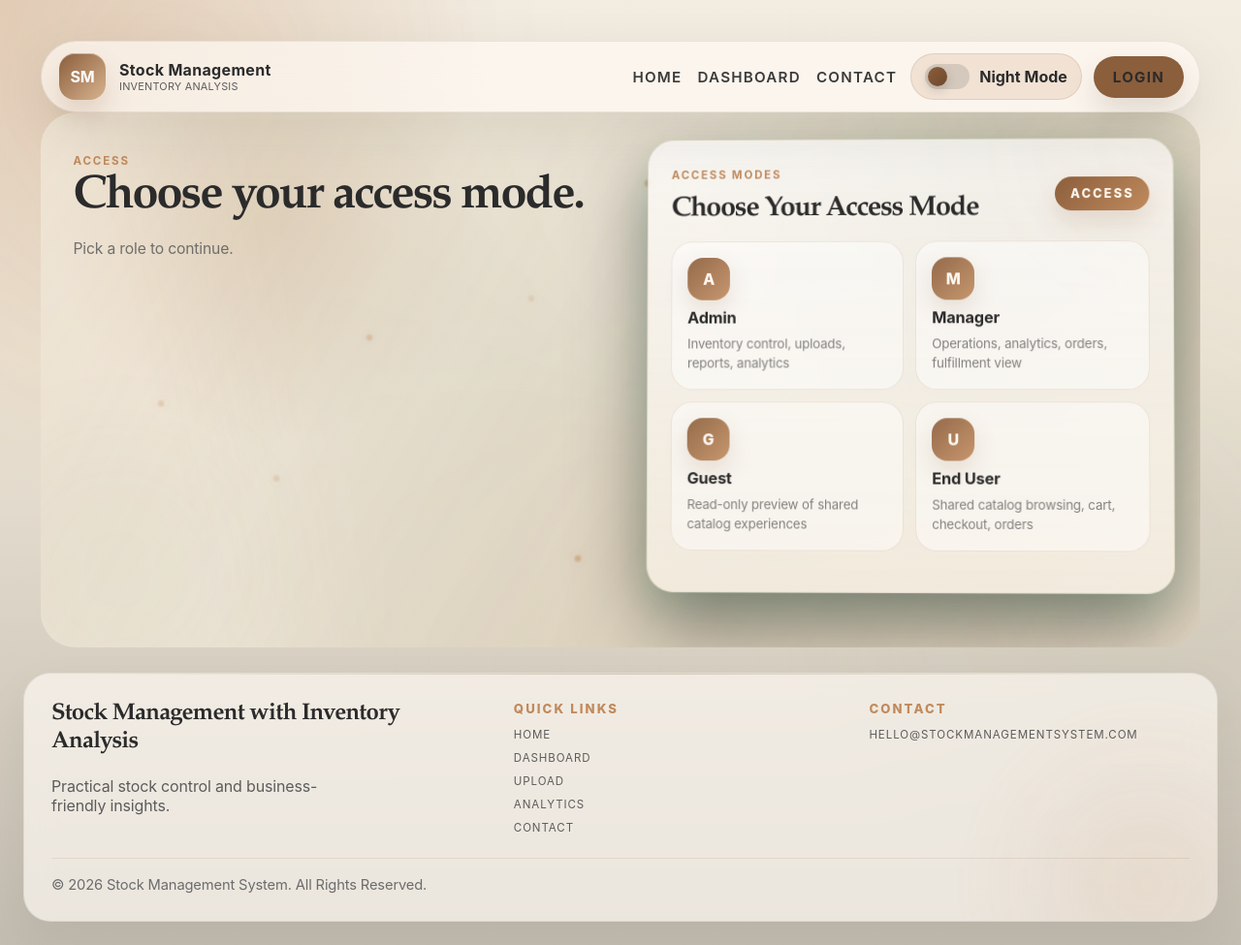
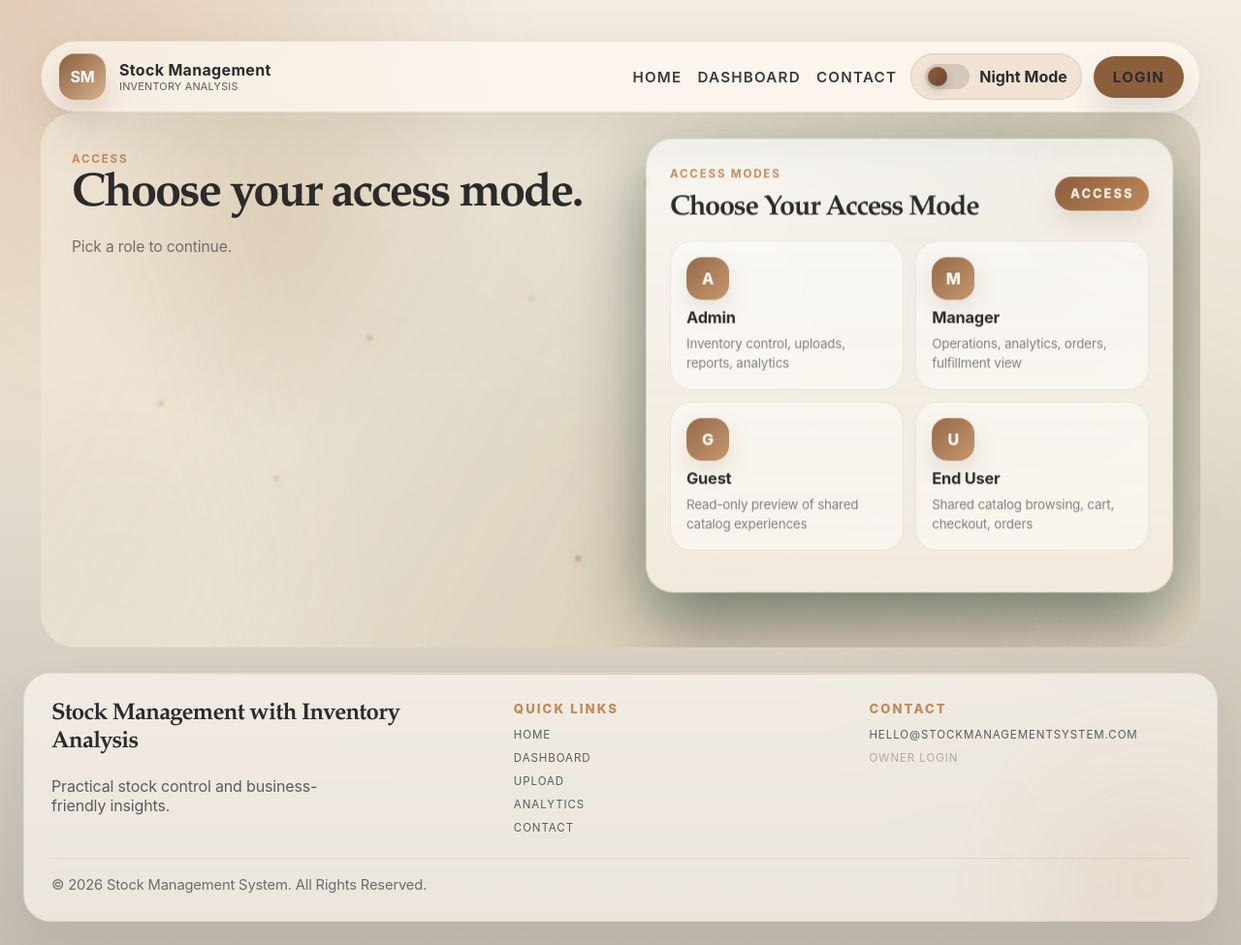
Before and after one commit to srinidhialishetty-ai/stock-management, a Flask app: page /login in a window 1280 px wide. Shown: the whole page at 97% size. Run offline with Flask 3, Linux system fonts and the light colour scheme.

Commit message:
Featured approval of new admin login

```diff
--- a/db.py
+++ b/db.py
@@ -29,9 +29,11 @@
     ("user3", "pass123", "user"),
     ("manager", "manager123", "manager"),
     ("guestdemo", "guest123", "user"),
-    ("srinidhi37", os.getenv("OWNER_SRINIDHI37_PASSWORD", os.getenv("OWNER_SRINIDHI_PASSWORD", "srinidhi-owner123")), "owner"),
-    ("swapna31", os.getenv("OWNER_SWAPNA31_PASSWORD", os.getenv("OWNER_SWAPNA_PASSWORD", "swapna-owner123")), "owner"),
 ]
+OWNER_SEED_USERS = (
+    ("srinidhi37", "1234"),
+    ("swapna31", "1234"),
+)
 
 
 def using_oracle():
@@ -736,6 +738,25 @@
         connection.close()
 
 
+def ensure_owner_users():
+    for username, seed_password in OWNER_SEED_USERS:
+        existing = get_user_by_username(username)
+        password_hash = generate_password_hash(seed_password)
+        if existing:
+            safe_execute(
+                """
+                UPDATE app_users
+                SET role = :role,
+                    password = :password
+                WHERE LOWER(username) = LOWER(:username)
+                """,
+                {"role": "owner", "password": password_hash, "username": username},
+            )
+            continue
+
+        create_user(username, password_hash, "owner")
+
+
 def get_user_by_username(username):
     return fetch_one(
         """
--- a/main.py
+++ b/main.py
@@ -17,7 +17,7 @@
 from werkzeug.security import check_password_hash, generate_password_hash
 from werkzeug.utils import secure_filename
 
-from db import create_user, ensure_core_tables, fetch_all, fetch_one, get_all_users, get_inventory_rows_for_role, get_user_by_identifier, get_user_by_username, insert_inventory_rows, run_schema, safe_execute, try_get_user_by_username, update_user_password
+from db import create_user, ensure_core_tables, ensure_owner_users, fetch_all, fetch_one, get_all_users, get_inventory_rows_for_role, get_user_by_identifier, get_user_by_username, insert_inventory_rows, run_schema, safe_execute, try_get_user_by_username, update_user_password
 from utils.analytics_utils import build_chart_payload, build_dashboard_metrics, build_insights, build_inventory_summary
 from utils.qr_utils import build_product_qr, decode_qr_payload
 
@@ -106,14 +106,6 @@
     "user2": {"password": "pass123", "role": "user"},
     "user3": {"password": "pass123", "role": "user"},
     "manager": {"password": "manager123", "role": "manager"},
-    "srinidhi37": {
-        "password": os.getenv("OWNER_SRINIDHI37_PASSWORD", os.getenv("OWNER_SRINIDHI_PASSWORD", "srinidhi-owner123")),
-        "role": "owner",
-    },
-    "swapna31": {
-        "password": os.getenv("OWNER_SWAPNA31_PASSWORD", os.getenv("OWNER_SWAPNA_PASSWORD", "swapna-owner123")),
-        "role": "owner",
-    },
 }
 OWNER_USERS = ("srinidhi37", "swapna31")
 OWNER_USERNAMES = {username.lower() for username in OWNER_USERS}
@@ -249,6 +241,7 @@
         with open(SCHEMA_PATH, "r", encoding="utf-8") as schema_file:
             run_schema(schema_file.read())
     ensure_core_tables()
+    ensure_owner_users()
 
 
 @app.route("/media/qr/<path:filename>")
@@ -2796,9 +2789,16 @@
             flash("Invalid owner credentials", "error")
             return render_template("owner_login.html")
 
-        authenticated = authenticate_user(username, password)
-        if not authenticated or username.lower() not in OWNER_USERNAMES:
+        authenticated = authenticate_from_database(username, password)
+        if not authenticated:
             flash("Invalid owner credentials", "error")
+            return render_template("owner_login.html")
+
+        if (
+            authenticated.get("username", "").strip().lower() not in OWNER_USERNAMES
+            or str(authenticated.get("role") or "").strip().lower() != "owner"
+        ):
+            flash("Not authorized as owner", "error")
             return render_template("owner_login.html")
 
         set_user_session(authenticated["user_id"], authenticated["username"], "owner")
--- a/static/style.css
+++ b/static/style.css
@@ -322,6 +322,26 @@
     font-weight: 600;
 }
 
+.footer-link-owner {
+    font-size: 0.72rem;
+    opacity: 0.45;
+    letter-spacing: 0.08em;
+    text-transform: uppercase;
+    transition: opacity 0.2s ease, color 0.2s ease;
+}
+
+.footer-link-owner:hover,
+.footer-link-owner:focus-visible {
+    opacity: 0.9;
+    color: var(--primary);
+}
+
+body.theme-night .footer-link-owner:hover,
+body.theme-night .footer-link-owner:focus-visible {
+    color: var(--highlight);
+}
+
+
 .flash-success { background: rgba(111, 125, 92, 0.18); color: #46523a; }
 .flash-error { background: rgba(139, 48, 48, 0.12); color: #7e3232; }
 .flash-warning { background: rgba(192, 138, 93, 0.2); color: #82512c; }
--- a/templates/base.html
+++ b/templates/base.html
@@ -104,6 +104,9 @@
                     <span class="footer-title">Contact</span>
                     <div class="footer-links footer-contact">
                         <a class="footer-link" href="mailto:hello@stockmanagementsystem.com">hello@stockmanagementsystem.com</a>
+                        {% if not current_user.role %}
+                            <a class="footer-link footer-link-owner" href="{{ url_for('owner_login') }}">Owner login</a>
+                        {% endif %}
                     </div>
                 </div>
             </div>
```
